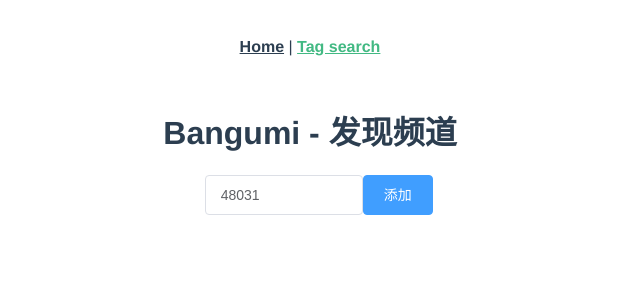
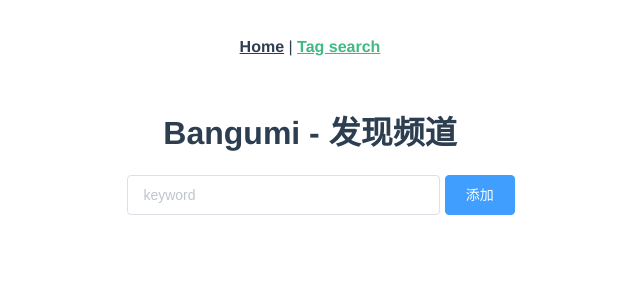
Before and after one commit to outloudvi/bgm-discover, a Vue app: page /tags in a window 1280 px wide. Shown: the top 300 px of the page, without its empty margins (330-970 px from the left). Built offline with nearby package versions, Linux system fonts and the light colour scheme.

Commit message:
Add search

```diff
--- a/src/utils/bgm.ts
+++ b/src/utils/bgm.ts
@@ -1,5 +1,5 @@
 import axios from 'axios';
-import { SimpleItem } from './interfaces';
+import { SearchResult, SimpleItem } from './interfaces';
 const API_SERVER = "http://172.17.0.2"
 
 const parser = new DOMParser();
@@ -31,6 +31,11 @@ export async function getSubjectInfo(id: number): Promise<Object> {
   return resp.data;
 }
 
+export async function getSearchResults(name: string, maxResults?: number): Promise<SearchResult> {
+  const resp = await axios.request({ url: `${API_SERVER}/api.bgm.tv/search/subject/${encodeURIComponent(name)}${maxResults ? '?max_results=' + maxResults : ""}`, timeout: 5000 })
+  return resp.data;
+}
+
 declare global {
   interface Window {
     bgm: any;
@@ -41,5 +46,6 @@ declare global {
 window.bgm = {
   getTagItems,
   getTagList,
-  getSubjectInfo
+  getSubjectInfo,
+  getSearchResults
 }
--- a/src/utils/interfaces.ts
+++ b/src/utils/interfaces.ts
@@ -6,3 +6,16 @@ export interface SimpleItem {
 export interface SimpleResult extends SimpleItem {
     hit: number;
 }
+
+export interface SearchResult {
+    list: object[];
+    results: number;
+}
+
+export const EntityType = {
+    1: "书籍",
+    2: "动画",
+    3: "音乐",
+    4: "游戏",
+    5: "现实人物"
+}
--- a/src/views/TagSearch_Page.vue
+++ b/src/views/TagSearch_Page.vue
@@ -2,12 +2,30 @@
   <div>
     <h1>Bangumi - 发现频道</h1>
 
-    <el-row type="flex" justify="center">
-      <el-col :span="3">
-        <el-input
-          placeholder="Bangumi Item ID"
+    <el-row type="flex" justify="center" :gutter="5">
+      <el-col :span="6">
+        <el-select
+          class="elSelect"
           v-model="curAddingBgmId"
-        ></el-input>
+          filterable
+          remote
+          reserve-keyword
+          placeholder="keyword"
+          :remote-method="updateSearch"
+          :loading="searchLoading"
+        >
+          <el-option
+            v-for="item in searchOptions"
+            :key="item.id"
+            :label="item.name_cn || item.name"
+            :value="item.id"
+          >
+            <span style="float: left">{{ item.name_cn || item.name }}</span>
+            <span style="float: right; color: #8492a6; font-size: 13px">
+              {{ entityType[item.type] }} / #{{ item.id }}
+            </span>
+          </el-option>
+        </el-select>
       </el-col>
       <el-col :span="1">
         <el-button
@@ -59,8 +77,8 @@
 import Vue from "vue";
 import Component from 'vue-class-component';
 import { Watch } from 'vue-property-decorator'
-import { getTagList, getTagItems, getSubjectInfo } from "@/utils/bgm";
-import { SimpleItem, SimpleResult } from '@/utils/interfaces';
+import { getTagList, getTagItems, getSubjectInfo, getSearchResults } from "@/utils/bgm";
+import { SimpleItem, SimpleResult, EntityType } from '@/utils/interfaces';
 import TagCard from '@/components/TagSearch_Card.vue';
 import difference from "lodash.difference";
 
@@ -80,7 +98,7 @@ export default class App extends Vue {
 
   checkedTags: string[] = []
 
-  curAddingBgmId = 48031
+  curAddingBgmId: string | number = ""
 
   tagItemList: { [key: string]: SimpleItem[] } = {}
 
@@ -88,15 +106,22 @@ export default class App extends Vue {
 
   addLoading = false
 
+  searchLoading = false
+
   infoList: { [key: number]: object; } = {}
 
   infoChanged: { [key: number]: number; } = {}
 
+  searchOptions: object[] = [];
+
+  entityType = EntityType;
+
   async updateTagList() {
     this.addLoading = true;
     let tagList = [];
+    if (this.curAddingBgmId === "") return;
     try {
-      tagList = await getTagList(this.curAddingBgmId);
+      tagList = await getTagList(Number(this.curAddingBgmId));
     } catch (err) {
       this.addLoading = false;
       return;
@@ -181,6 +206,18 @@ export default class App extends Vue {
     );
   }
 
+  async updateSearch(query: string) {
+    if (query === "") return;
+    this.searchLoading = true;
+    try {
+      this.searchOptions = await getSearchResults(query).then(data => data.list);
+    } catch (err) {
+      console.warn("Search error:", err);
+    } finally {
+      this.searchLoading = false;
+    }
+  }
+
 }
 </script>
 
@@ -188,6 +225,10 @@ export default class App extends Vue {
 <style lang="scss" scoped>
 h1 {
   text-align: center;
+}
+
+.elSelect {
+  width: 100%;
 }
 
 #rowOpr {
```
